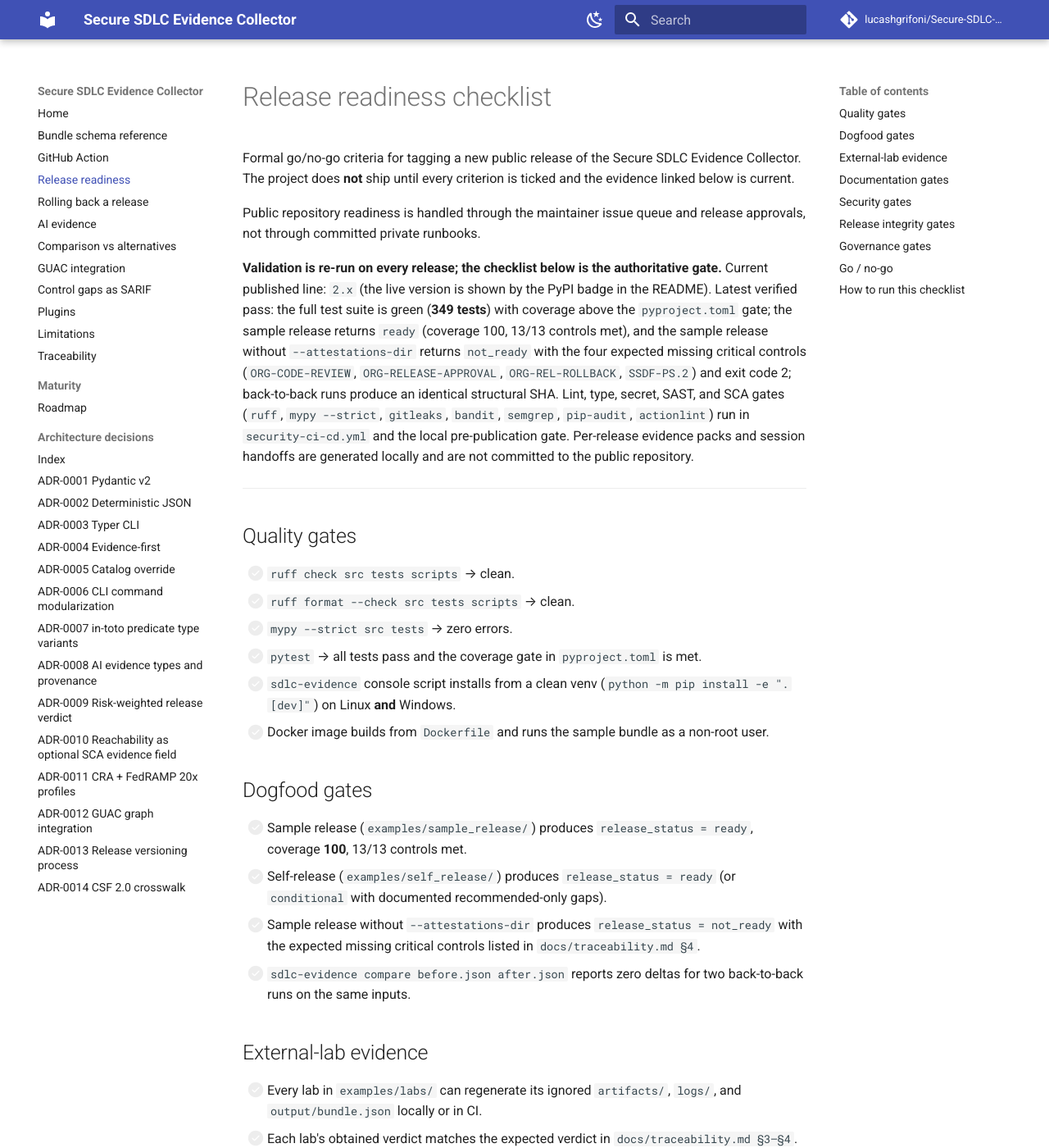
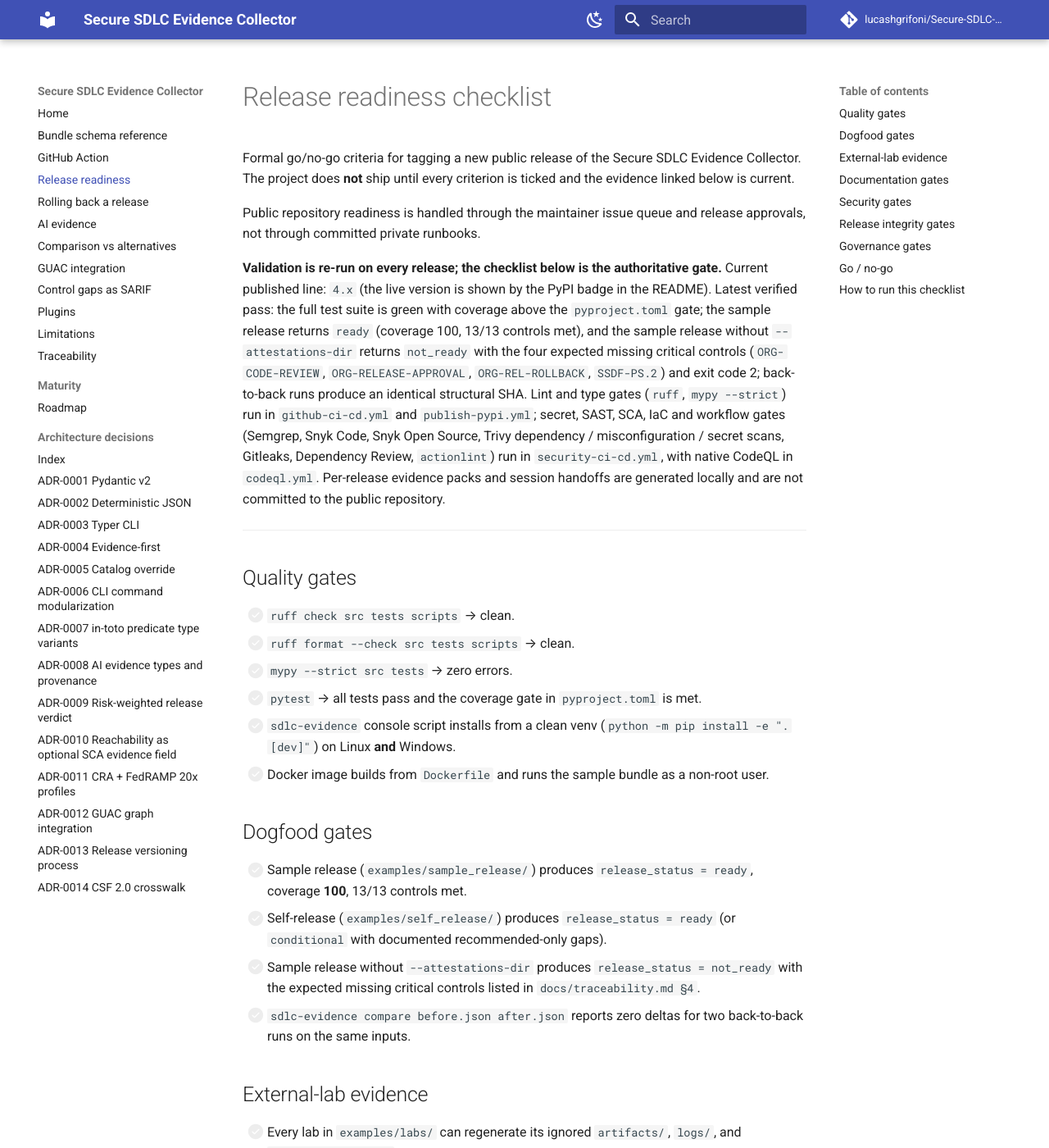
Before and after one commit to lucashgrifoni/Secure-SDLC-Evidence-Collector, an MkDocs documentation site: the page built from docs/release-readiness.md, in a window 1280 px wide and 1400 px high. Shown: the whole window at 82% size. Built offline with MkDocs 1.6.1 and Material for MkDocs 9.7.7, drawn with Linux system fonts in a browser that asks for light colours; comment, search, counter and statistics services are not loaded; some of the changed text lies outside the part shown.

Commit message:
docs: name the security scans CI actually runs
Neither pip-audit nor bandit runs in any workflow, and no CI job runs
`compare` or scans the built container image. The README tree, the
threat model supply-chain rows and the release-readiness checklist now
list the security-ci-cd.yml jobs that do run (Semgrep, Snyk Code, Snyk
Open Source, Trivy, Gitleaks, Dependency Review, actionlint), and the
README describes the determinism gate instead of a compare gate. The
checklist also drops the stale 2.x line and test count, and says the
schema diff covers only the committed JSON Schema.

```diff
--- a/docs/release-readiness.md
+++ b/docs/release-readiness.md
@@ -8,19 +8,20 @@ Public repository readiness is handled through the maintainer issue queue
 and release approvals, not through committed private runbooks.
 
 **Validation is re-run on every release; the checklist below is the
-authoritative gate.** Current published line: `2.x` (the live version is
+authoritative gate.** Current published line: `4.x` (the live version is
 shown by the PyPI badge in the README). Latest verified pass: the full
-test suite is green (**349 tests**) with coverage above the
-`pyproject.toml` gate; the sample release returns `ready` (coverage 100,
-13/13 controls met), and the sample release without `--attestations-dir`
-returns `not_ready` with the four expected missing critical controls
+test suite is green with coverage above the `pyproject.toml` gate; the
+sample release returns `ready` (coverage 100, 13/13 controls met), and
+the sample release without `--attestations-dir` returns `not_ready` with the four expected missing critical controls
 (`ORG-CODE-REVIEW`, `ORG-RELEASE-APPROVAL`, `ORG-REL-ROLLBACK`,
 `SSDF-PS.2`) and exit code 2; back-to-back runs produce an identical
-structural SHA. Lint, type, secret, SAST, and SCA gates (`ruff`,
-`mypy --strict`, `gitleaks`, `bandit`, `semgrep`, `pip-audit`,
-`actionlint`) run in `security-ci-cd.yml` and the local pre-publication
-gate. Per-release evidence packs and session handoffs are generated
-locally and are not committed to the public repository.
+structural SHA. Lint and type gates (`ruff`, `mypy --strict`) run in
+`github-ci-cd.yml` and `publish-pypi.yml`; secret, SAST, SCA, IaC and
+workflow gates (Semgrep, Snyk Code, Snyk Open Source, Trivy dependency /
+misconfiguration / secret scans, Gitleaks, Dependency Review, `actionlint`)
+run in `security-ci-cd.yml`, with native CodeQL in `codeql.yml`.
+Per-release evidence packs and session handoffs are generated locally
+and are not committed to the public repository.
 
 ---
 
@@ -63,15 +64,17 @@ locally and are not committed to the public repository.
       workflow filenames, correct control count, correct example commands).
 - [ ] `CHANGELOG.md` up to date with the tag being released.
 - [ ] `docs/bundle_schema.md` matches the current Pydantic schema
-      (validated by `sdlc-evidence schema` diff against the committed
-      copy).
+      (checked by hand against `sdlc-evidence schema`; the automated
+      diff in `tests/unit/test_schema_contract.py` covers only the
+      committed `docs/evidence-bundle.schema.json`).
 - [ ] `docs/traceability.md` reflects the current scenarios and verdicts.
 - [ ] `docs/limitations.md` lists every known FP/FN and scope exclusion.
 
 ## Security gates
 
-- [ ] `security-ci-cd.yml` (Semgrep + pip-audit + Trivy + actionlint)
-      passes on the release commit.
+- [ ] `security-ci-cd.yml` (Semgrep, Snyk Code, Snyk Open Source, Trivy,
+      Gitleaks, Dependency Review, actionlint) passes on the release
+      commit.
 - [ ] No hardcoded secrets (`gitleaks` clean, `trivy secret` clean).
 - [ ] No local home-directory paths in any tracked file outside fixtures
       explicitly marked as scrubbed.
```
Also changed, not shown: README.md (+5 -2 lines), THREAT_MODEL.md (+2 -2 lines).
